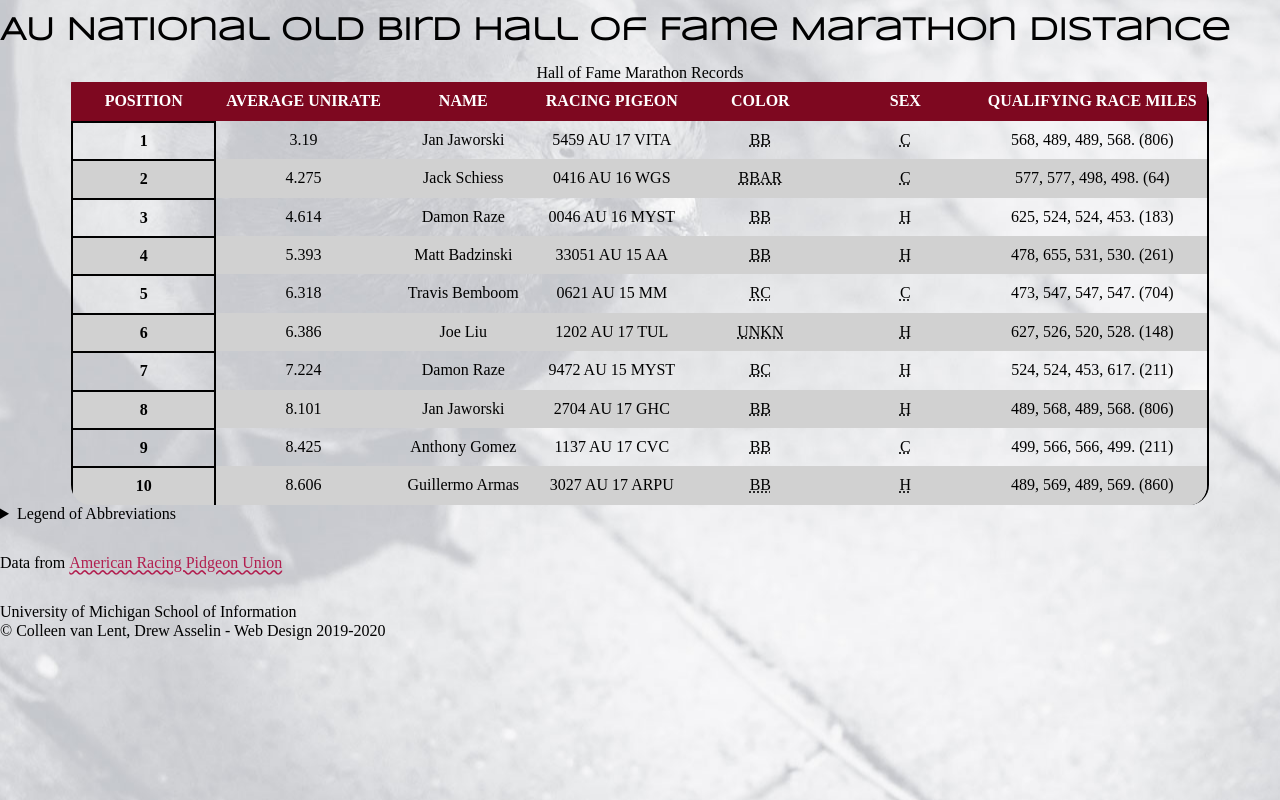
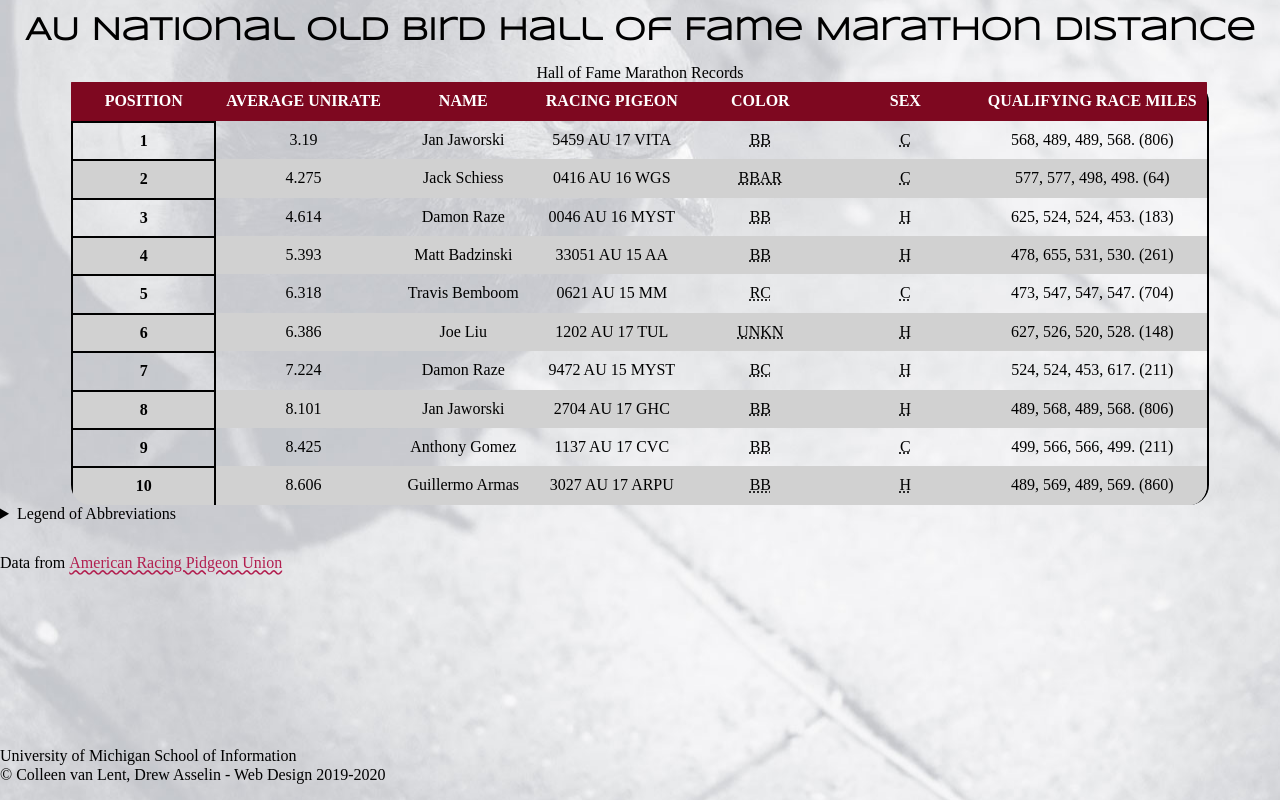
Before and after one commit to antshep-umich/wk3, a plain HTML site: page birds-main/index.html in a window 1280 px wide. Drawn offline with nearby package versions, Linux system fonts and the light colour scheme.

Commit message:
Add files via upload

```diff
--- a/birds-main/css/style.css
+++ b/birds-main/css/style.css
@@ -16,6 +16,7 @@ h1{
     margin:auto;
     line-height: 2;
     font-family: syncopate, sans-serif;
+    text-align: center;
 }
 
 body{
@@ -69,3 +70,10 @@ table{
     border-radius: 20px;
     overflow:hidden;
 }
+
+footer{
+    position:fixed;
+    bottom: 0px;
+    left:0px;
+    width:100%;
+}
```
